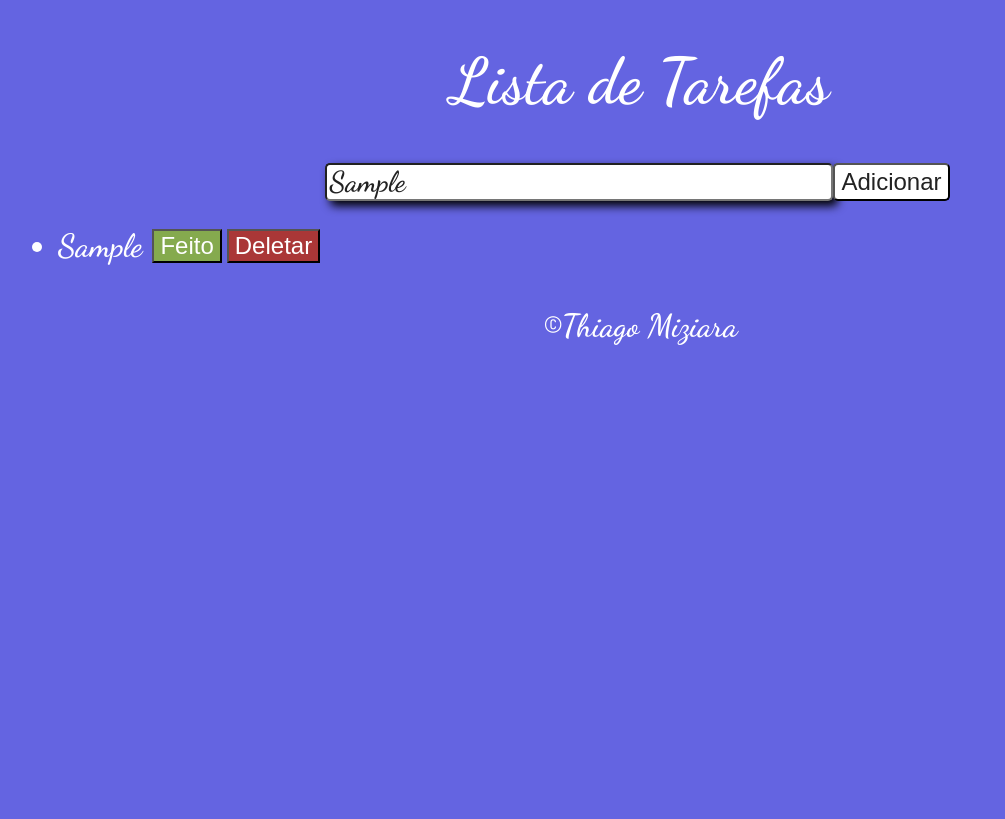
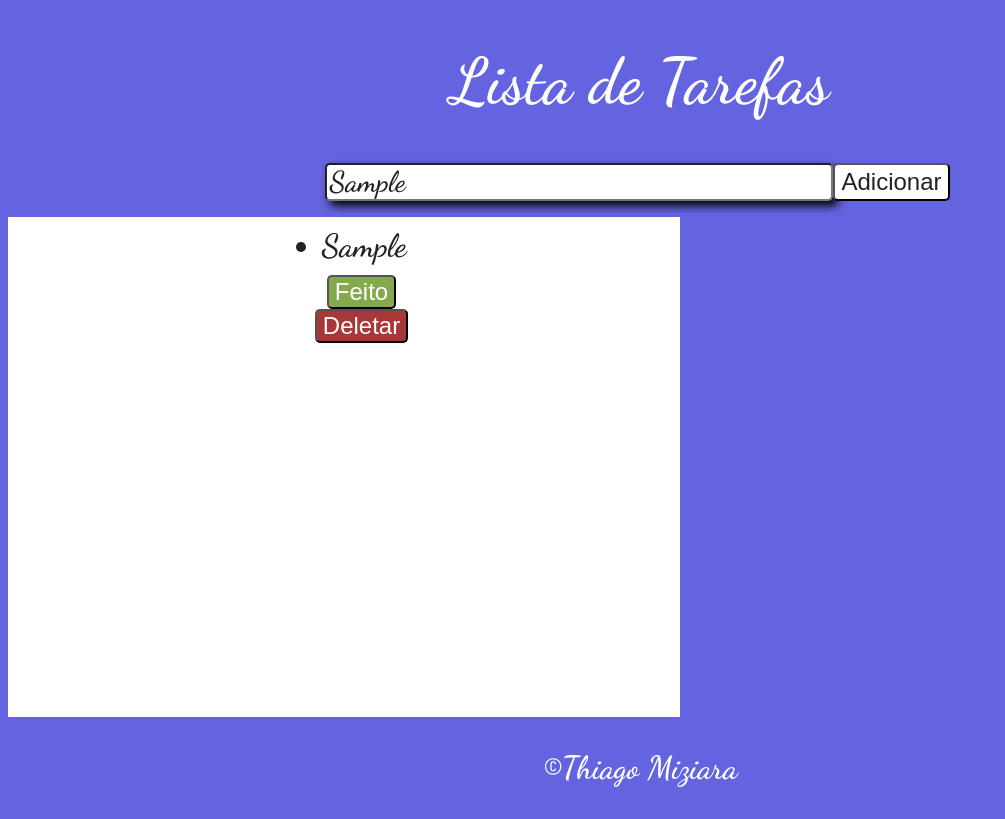
Before and after one commit to thiagonmiziara/ListaDeTarefas, a plain HTML site: page index.html in a window 1280 px wide. Both pictures are taken after typing "Sample" into the empty fields and a click on the button "Adicionar". Shown: the whole page, without its empty margins (0-1005 px from the left). Drawn offline with Linux system fonts and the light colour scheme.

Commit message:
trabalhando para melhorar

```diff
--- a/script.js
+++ b/script.js
@@ -4,22 +4,17 @@ const btnAdicionar = $('.adicionaLista');
 const ulLista = $('.ulLista');
 
 
-const lista = document.createElement('li');
-const btnFeito = document.createElement('button')
-const btnDeletar = document.createElement('button')
-
-
-btnAdicionar.addEventListener('click', adiciona)
+btnAdicionar.addEventListener('click', adiciona);
 
 function adiciona() {
+    const lista = document.createElement('li');
+    const btnFeito = document.createElement('button');
+    const btnDeletar = document.createElement('button');
 
     lista.innerHTML = `${texto.value}`;
     ulLista.appendChild(lista);
     ulLista.appendChild(btnFeito);
     ulLista.appendChild(btnDeletar);
-
-}
-
 
     btnFeito.innerText = 'Feito';
     btnFeito.classList.add('btnFeito');
@@ -28,17 +23,14 @@ btnFeito.addEventListener('click', addClass);
     function addClass() {
 
         lista.classList.toggle('feito')
-
     }
 
     btnDeletar.addEventListener('click', addClassDeletar)
-
     btnDeletar.innerText = 'Deletar';
     btnDeletar.classList.add('btnDeletar');
 
     function addClassDeletar() {
 
-    lista.remove('li')
-        /* btnDeletar.classList.toggle('removeBtn'),
-         btnFeito.classList.toggle('removeBtn');*/
+        lista.remove(ulLista)
     }
+}
--- a/style.css
+++ b/style.css
@@ -13,8 +13,15 @@ h1 {
     color: white;
 }
 
+ul {
+    width: 50%;
+    height: 500px;
+    background: white;
+    align-items: center;
+}
+
 li {
-    color: white;
+    color: #222;
     font-size: 2rem;
     margin: 10px;
     font-weight: bold;
@@ -47,7 +54,7 @@ input {
 
 .ulLista {
     display: flex;
-    align-items: center;
+    flex-direction: column;
 }
 
 .adicionaLista {
@@ -60,6 +67,7 @@ input {
 
 .btnFeito {
     background: rgb(133, 170, 78);
+    align-items: flex-end;
 }
 
 .feito {
@@ -83,6 +91,7 @@ input {
 button {
     color: white;
     font-size: 1.5rem;
-    background: green;
+    align-items: flex-end;
     margin-right: 5px;
+    border-radius: 5px;
 }
```
Also changed, not shown: index.html (+1 -1 lines). Lines whose indentation alone changed are shown as unchanged.
